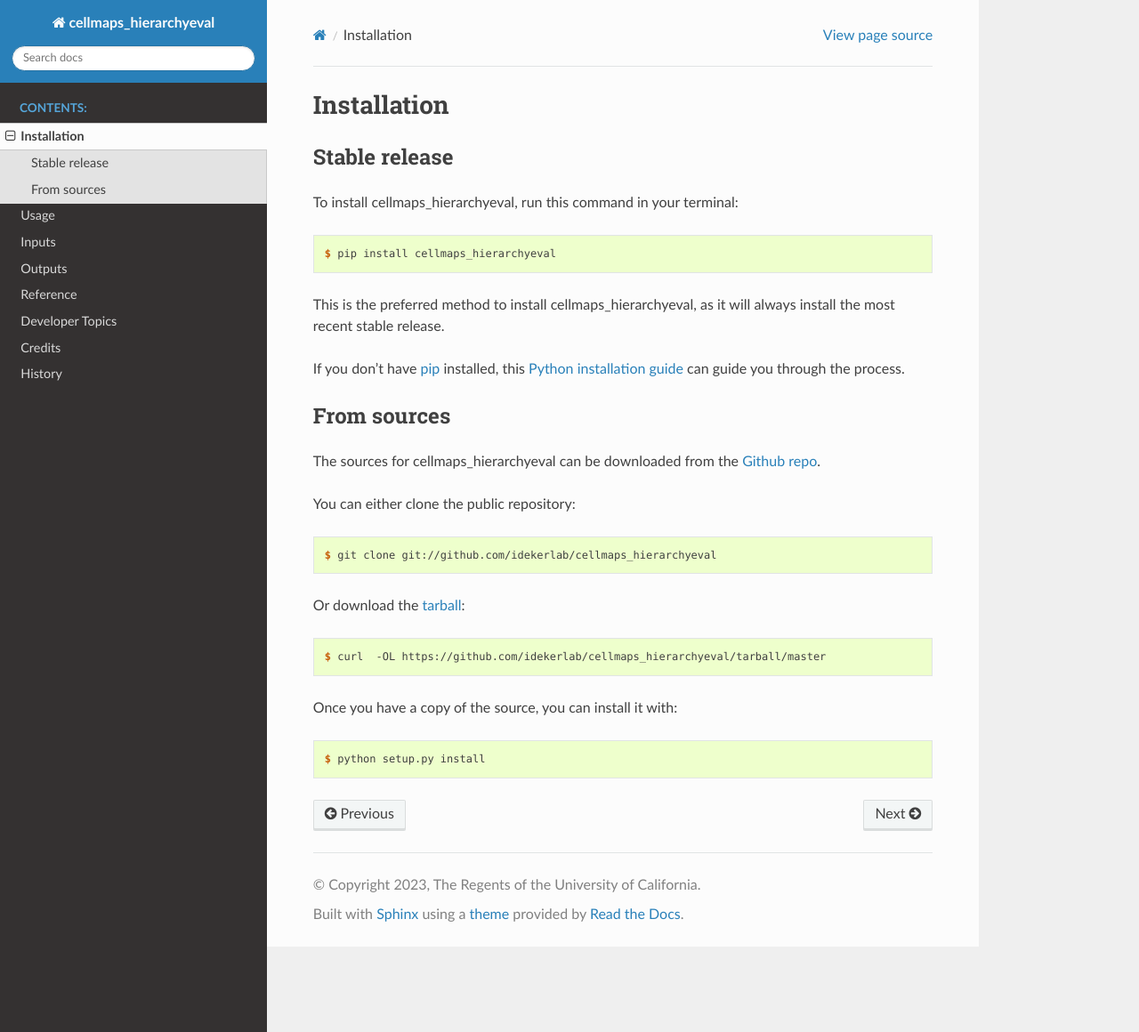
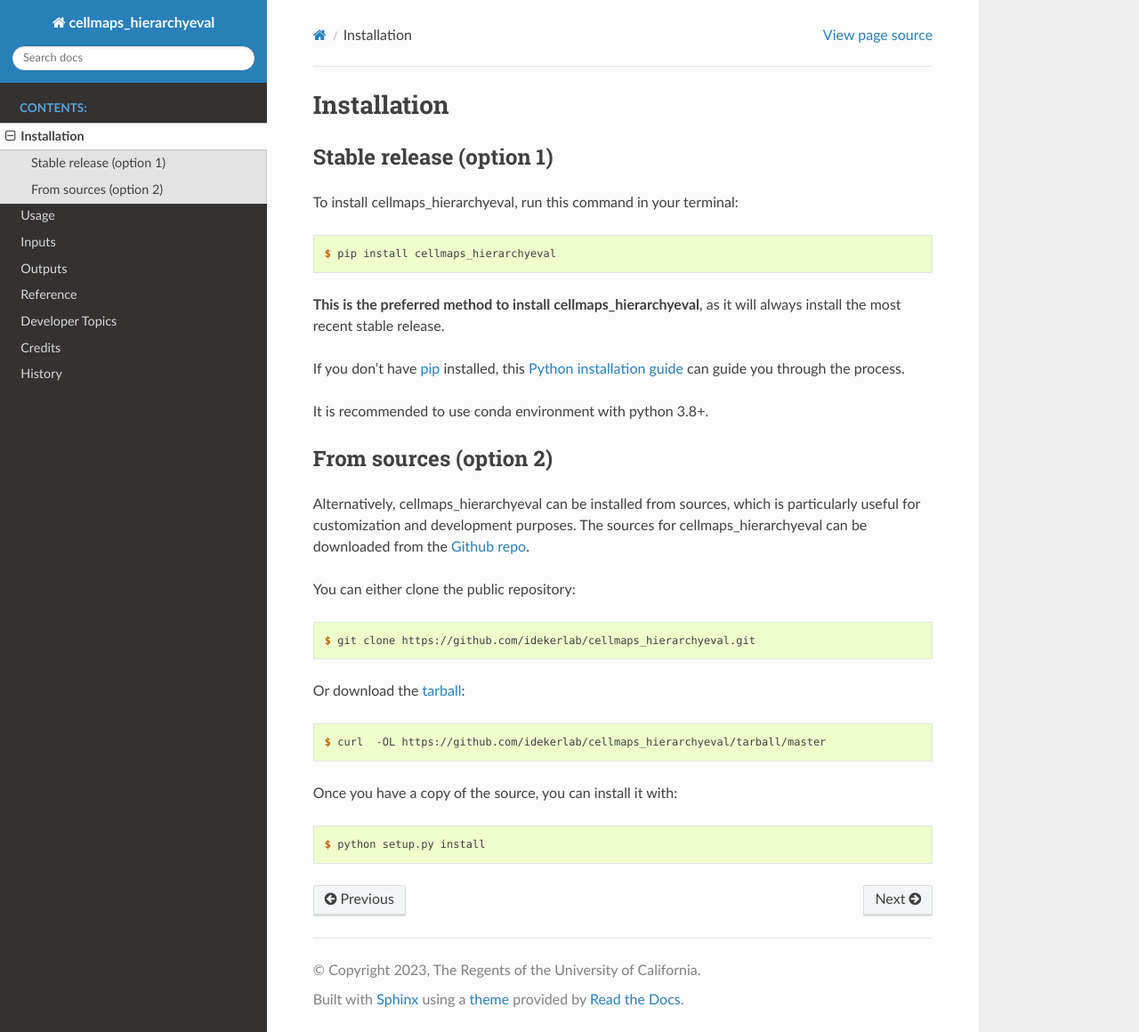
Before and after one commit to wadeschulz/cellmaps_hierarchyeval_experimental, a Sphinx documentation site: the page built from docs/installation.rst, in a window 1280 px wide and 1160 px high. Shown: the whole window at 89% size. Built offline with Sphinx 7.4.7 and the Read the Docs theme 3.1.0, drawn with Linux system fonts in a browser that asks for light colours.

Commit message:
Update docs

```diff
--- a/docs/installation.rst
+++ b/docs/installation.rst
@@ -5,8 +5,8 @@ Installation
 ============
 
 
-Stable release
---------------
+Stable release (option 1)
+--------------------------
 
 To install cellmaps_hierarchyeval, run this command in your terminal:
 
@@ -14,7 +14,7 @@ To install cellmaps_hierarchyeval, run this command in your terminal:
 
     $ pip install cellmaps_hierarchyeval
 
-This is the preferred method to install cellmaps_hierarchyeval, as it will always install the most recent stable release.
+**This is the preferred method to install cellmaps_hierarchyeval**, as it will always install the most recent stable release.
 
 If you don't have `pip`_ installed, this `Python installation guide`_ can guide
 you through the process.
@@ -22,17 +22,19 @@ you through the process.
 .. _pip: https://pip.pypa.io
 .. _Python installation guide: http://docs.python-guide.org/en/latest/starting/installation/
 
+It is recommended to use conda environment with python 3.8+.
 
-From sources
-------------
+From sources (option 2)
+------------------------
 
-The sources for cellmaps_hierarchyeval can be downloaded from the `Github repo`_.
+Alternatively, cellmaps_hierarchyeval can be installed from sources, which is particularly useful for customization
+and development purposes. The sources for cellmaps_hierarchyeval can be downloaded from the `Github repo`_.
 
 You can either clone the public repository:
 
 .. code-block:: console
 
-    $ git clone git://github.com/idekerlab/cellmaps_hierarchyeval
+    $ git clone https://github.com/idekerlab/cellmaps_hierarchyeval.git
 
 Or download the `tarball`_:
 
```
